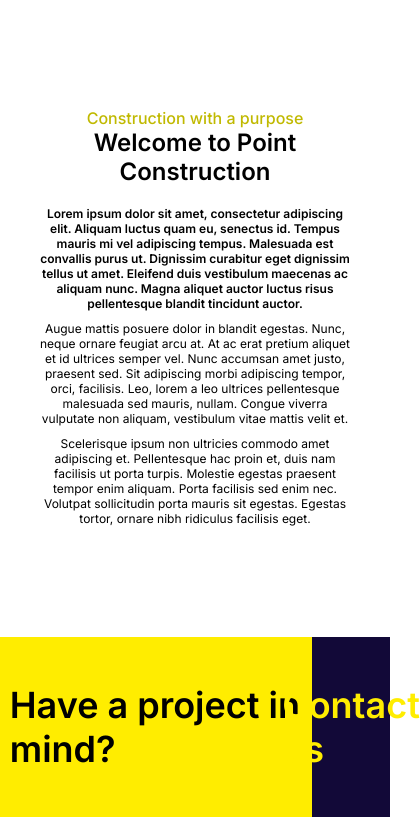
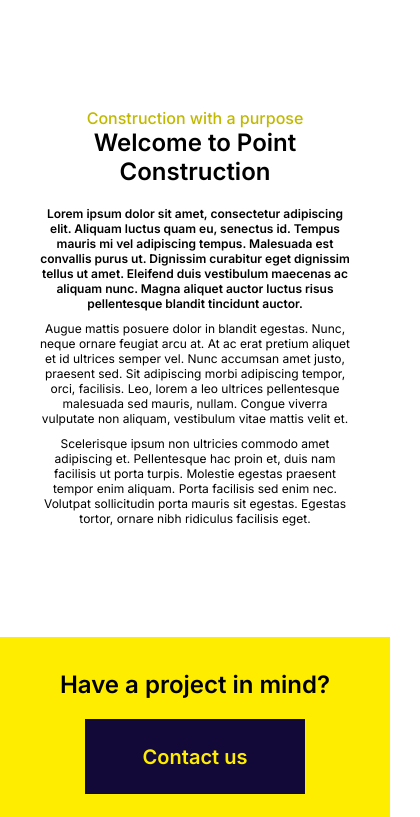
Before and after one commit to Dylaan94/point-construction, a Gatsby site: page / in a window 390 px wide. Shown: the part 903-1720 px from the top of the page, 420 px wide, since content can reach past the window. Built offline with nearby package versions, Linux system fonts and the light colour scheme; Gatsby itself is replaced by a stand-in of ours.

Commit message:
contact us banner responsive

```diff
--- a/src/components/ContactUsBanner.js
+++ b/src/components/ContactUsBanner.js
@@ -1,5 +1,11 @@
+/* Component for the 'Have a project in mind?' banner.
+At 800px the contact us button will be positioned under the text as in the design
+'Contact us' is rendered as a gatsby link so will link to the contact page when clicked
+*/
+
 import React from "react";
 import styled from "styled-components";
+import { Link } from "gatsby";
 
 export default function ContactUsBanner() {
   return (
@@ -8,7 +14,9 @@ export default function ContactUsBanner() {
         <p>Have a project in mind?</p>
       </TextDiv>
       <ContactDiv>
-        <p>Contact us</p>
+        <StyledLink to="/contact">
+          <p>Contact us</p>
+        </StyledLink>
       </ContactDiv>
     </Container>
   );
@@ -18,6 +26,12 @@ const Container = styled.div`
   height: 180px;
   background-color: #ffed00;
   display: flex;
+
+  @media screen and (max-width: 800px) {
+    flex-direction: column;
+    align-items: center;
+    justify-content: center;
+  }
 `;
 
 const TextDiv = styled.div`
@@ -28,19 +42,48 @@ const TextDiv = styled.div`
   p {
     font-size: 36px;
     font-weight: 600;
+
+    @media screen and (max-width: 1100px) {
+      font-size: 24px;
+    }
+  }
+
+  @media screen and (max-width: 800px) {
+    text-align: center;
+    margin: 20px;
   }
 `;
 
 const ContactDiv = styled.div`
   width: 20%;
   background-color: #120938;
-  display: flex;
-  align-items: center;
-  justify-content: center;
 
   p {
     color: #ffed00;
     font-size: 36px;
     font-weight: 600;
+
+    @media screen and (max-width: 1100px) {
+      font-size: 20px;
+    }
+  }
+
+  @media screen and (max-width: 800px) {
+    height: 75px;
+    width: 220px;
+    margin-bottom: 10px;
   }
 `;
+
+const StyledLink = styled(Link)`
+  text-decoration: none;
+  height: 100%;
+  width: 100%;
+  display: flex;
+  align-items: center;
+  justify-content: center;
+
+  :visited {
+    color: #ffed00;
+  }
+`;
```
